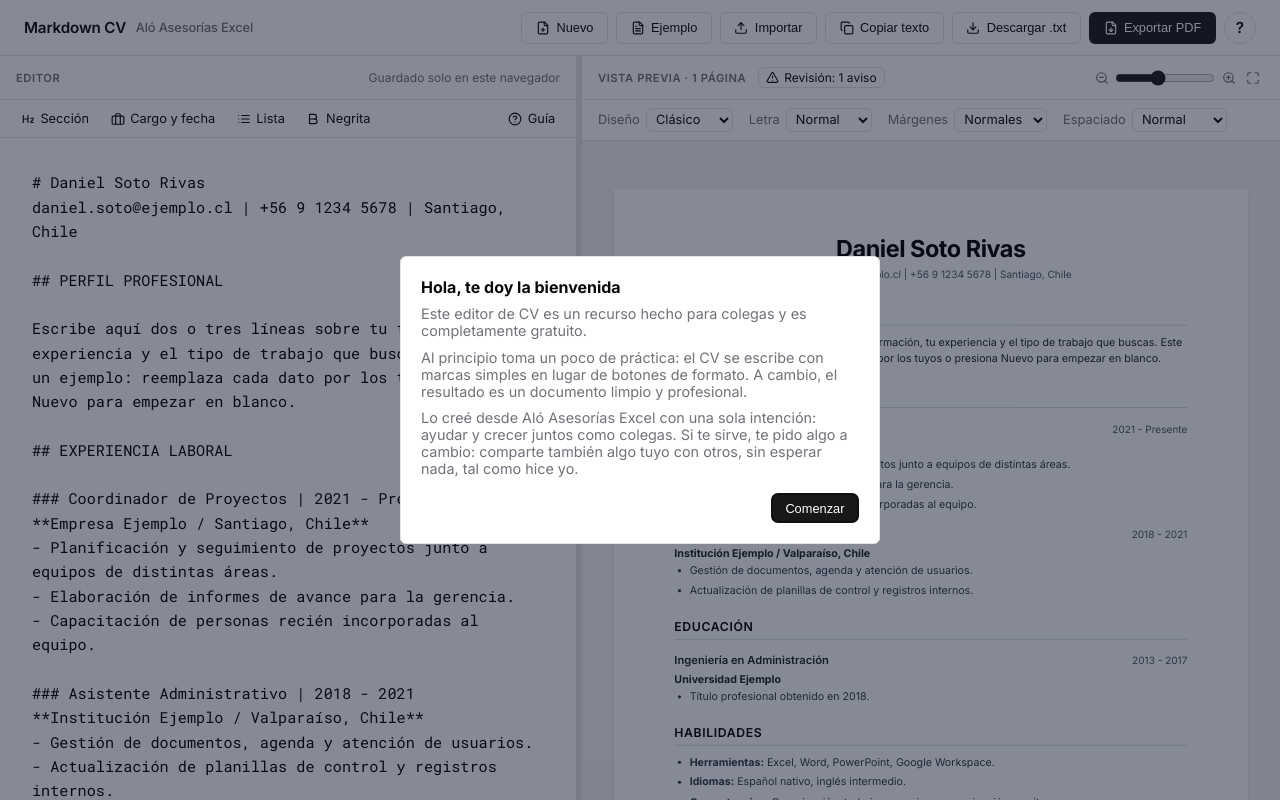
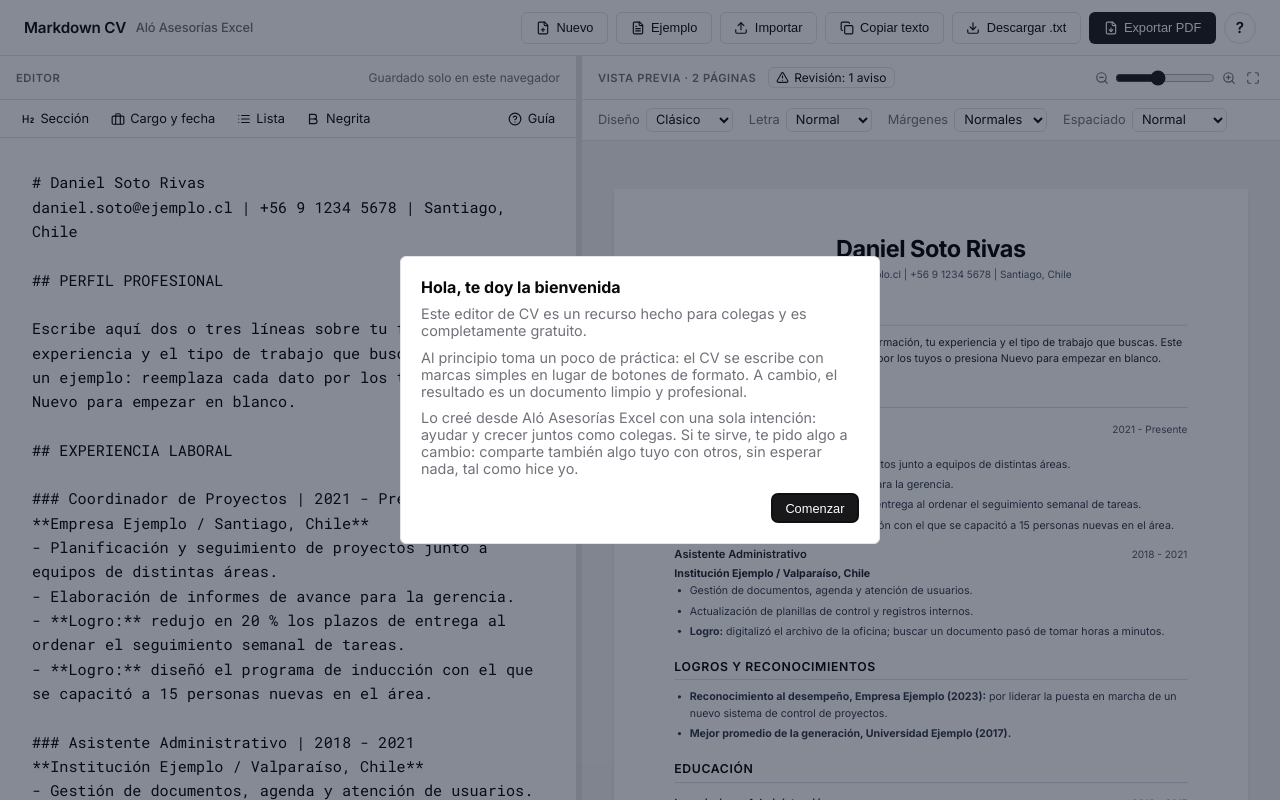
Before and after one commit to mcorteze/cv-simple, a React (Vite) app: page / in a window 1280 px wide. Built offline with nearby package versions, Linux system fonts and the light colour scheme.

Commit message:
Ejemplo más completo: logros, reconocimientos y referencias

```diff
--- a/src/data/sampleCV.js
+++ b/src/data/sampleCV.js
@@ -12,12 +12,19 @@ Escribe aquí dos o tres líneas sobre tu formación, tu experiencia y el tipo d
 **Empresa Ejemplo / Santiago, Chile**
 - Planificación y seguimiento de proyectos junto a equipos de distintas áreas.
 - Elaboración de informes de avance para la gerencia.
-- Capacitación de personas recién incorporadas al equipo.
+- **Logro:** redujo en 20 % los plazos de entrega al ordenar el seguimiento semanal de tareas.
+- **Logro:** diseñó el programa de inducción con el que se capacitó a 15 personas nuevas en el área.
 
 ### Asistente Administrativo | 2018 - 2021
 **Institución Ejemplo / Valparaíso, Chile**
 - Gestión de documentos, agenda y atención de usuarios.
 - Actualización de planillas de control y registros internos.
+- **Logro:** digitalizó el archivo de la oficina; buscar un documento pasó de tomar horas a minutos.
+
+## LOGROS Y RECONOCIMIENTOS
+
+- **Reconocimiento al desempeño, Empresa Ejemplo (2023):** por liderar la puesta en marcha de un nuevo sistema de control de proyectos.
+- **Mejor promedio de la generación, Universidad Ejemplo (2017).**
 
 ## EDUCACIÓN
 
@@ -25,9 +32,17 @@ Escribe aquí dos o tres líneas sobre tu formación, tu experiencia y el tipo d
 **Universidad Ejemplo**
 - Título profesional obtenido en 2018.
 
+### Diplomado en Gestión de Proyectos | 2022
+**Instituto Ejemplo**
+
 ## HABILIDADES
 
 - **Herramientas:** Excel, Word, PowerPoint, Google Workspace.
 - **Idiomas:** Español nativo, inglés intermedio.
 - **Competencias:** Organización, trabajo en equipo, comunicación escrita.
+
+## REFERENCIAS
+
+- **María González Pérez**, Jefa de Operaciones, Empresa Ejemplo. +56 9 8765 4321
+- **Jorge Muñoz Lagos**, Encargado de Administración, Institución Ejemplo. +56 9 2345 6789
 `;
```
